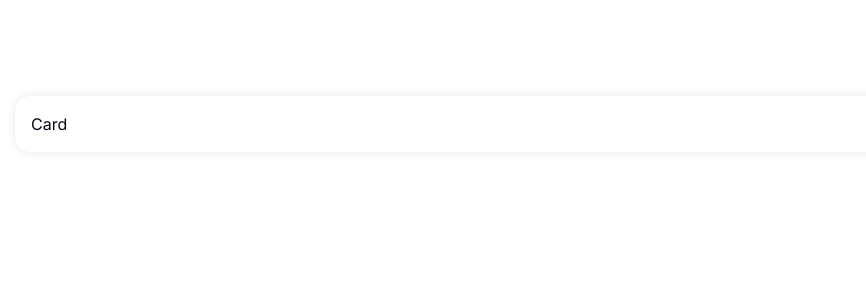
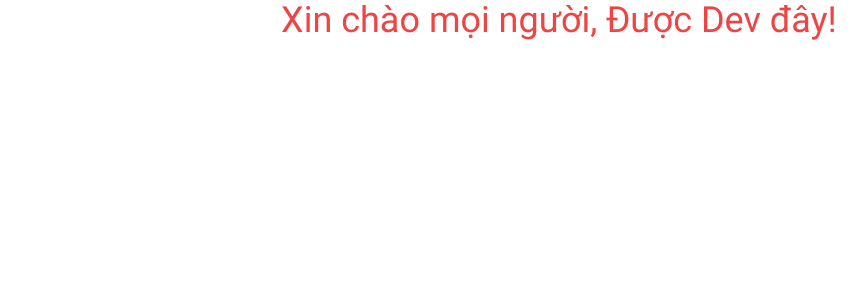
Before and after one commit to duthanhduoc/nextjs-free, a Next.js app in the folder client/: page / in a window 1280 px wide. Shown: the top 300 px of the page, without its empty margins (81-947 px from the left). Built offline with nearby package versions, Linux system fonts and the light colour scheme.

Commit message:
7. Sử dụng Fonts trong Next.js (Google Fonts, Local Fonts, Tailwind CSS)

```diff
--- a/client/src/app/layout.tsx
+++ b/client/src/app/layout.tsx
@@ -1,22 +1,38 @@
-import type { Metadata } from "next";
-import { Inter } from "next/font/google";
-import "./globals.css";
+import type { Metadata } from 'next'
+// import { Roboto } from 'next/font/google'
+import localFont from 'next/font/local'
 
-const inter = Inter({ subsets: ["latin"] });
+import './globals.css'
 
+// const roboto = Roboto({ subsets: ['vietnamese'], weight: ['100', '300'] })
+
+const myFont = localFont({
+  src: [
+    {
+      path: './Roboto-Thin.ttf',
+      weight: '100'
+    },
+    {
+      path: './Roboto-Regular.ttf',
+      weight: '400'
+    }
+  ],
+  display: 'swap',
+  variable: '--font-roboto'
+})
 export const metadata: Metadata = {
-  title: "Create Next App",
-  description: "Generated by create next app",
-};
+  title: 'Create Next App',
+  description: 'Generated by create next app'
+}
 
 export default function RootLayout({
-  children,
+  children
 }: Readonly<{
-  children: React.ReactNode;
+  children: React.ReactNode
 }>) {
   return (
-    <html lang="en">
-      <body className={inter.className}>{children}</body>
+    <html lang='en'>
+      <body className={`${myFont.variable}`}>{children}</body>
     </html>
-  );
+  )
 }
--- a/client/src/app/page.tsx
+++ b/client/src/app/page.tsx
@@ -1,123 +1,9 @@
-import Card from '@/app/Card'
-import { Button } from '@/components/ui/button'
-import { Input } from '@/components/ui/input'
-import Image from 'next/image'
-
 export default function Home() {
   return (
-    <main className='flex min-h-screen flex-col items-center justify-between p-24'>
-      <Card />
-      {/* <div className='z-10 max-w-5xl w-full items-center justify-between font-mono text-sm lg:flex'>
-        <p className='fixed left-0 top-0 flex w-full justify-center border-b border-gray-300 bg-gradient-to-b from-zinc-200 pb-6 pt-8 backdrop-blur-2xl dark:border-neutral-800 dark:bg-zinc-800/30 dark:from-inherit lg:static lg:w-auto  lg:rounded-xl lg:border lg:bg-gray-200 lg:p-4 lg:dark:bg-zinc-800/30'>
-          Xin chào các bạn, các bạn đang học Next.js từ kênh youtube Được Dev
-          <code className='font-mono font-bold'>src/app/page.tsx</code>
-        </p>
-        <Button className='p-10 text-mini' variant={'outline'}>
-          Mua khóa học Next.js
-        </Button>
-        <Input type='text' name='firstname' />
-
-        <div className='fixed bottom-0 left-0 flex h-48 w-full items-end justify-center bg-gradient-to-t from-white via-white dark:from-black dark:via-black lg:static lg:h-auto lg:w-auto lg:bg-none'>
-          <a
-            className='pointer-events-none flex place-items-center gap-2 p-8 lg:pointer-events-auto lg:p-0'
-            href='https://vercel.com?utm_source=create-next-app&utm_medium=appdir-template&utm_campaign=create-next-app'
-            target='_blank'
-            rel='noopener noreferrer'
-          >
-            By{' '}
-            <Image
-              src='/vercel.svg'
-              alt='Vercel Logo'
-              className='dark:invert'
-              width={100}
-              height={24}
-              priority
-            />
-          </a>
-          B
-        </div>
-      </div>
-
-      <div className="relative flex place-items-center before:absolute before:h-[300px] before:w-full sm:before:w-[480px] before:-translate-x-1/2 before:rounded-full before:bg-gradient-radial before:from-white before:to-transparent before:blur-2xl before:content-[''] after:absolute after:-z-20 after:h-[180px] after:w-full sm:after:w-[240px] after:translate-x-1/3 after:bg-gradient-conic after:from-sky-200 after:via-blue-200 after:blur-2xl after:content-[''] before:dark:bg-gradient-to-br before:dark:from-transparent before:dark:to-blue-700 before:dark:opacity-10 after:dark:from-sky-900 after:dark:via-[#0141ff] after:dark:opacity-40 before:lg:h-[360px] z-[-1]">
-        <Image
-          className='relative dark:drop-shadow-[0_0_0.3rem_#ffffff70] dark:invert'
-          src='/next.svg'
-          alt='Next.js Logo'
-          width={180}
-          height={37}
-          priority
-        />
-      </div>
-
-      <div className='mb-32 grid text-center lg:max-w-5xl lg:w-full lg:mb-0 lg:grid-cols-4 lg:text-left'>
-        <a
-          href='https://nextjs.org/docs?utm_source=create-next-app&utm_medium=appdir-template&utm_campaign=create-next-app'
-          className='group rounded-lg border border-transparent px-5 py-4 transition-colors hover:border-gray-300 hover:bg-gray-100 hover:dark:border-neutral-700 hover:dark:bg-neutral-800/30'
-          target='_blank'
-          rel='noopener noreferrer'
-        >
-          <h2 className={`mb-3 text-2xl font-semibold`}>
-            Docs{' '}
-            <span className='inline-block transition-transform group-hover:translate-x-1 motion-reduce:transform-none'>
-              -&gt;
-            </span>
-          </h2>
-          <p className={`m-0 max-w-[30ch] text-sm opacity-50`}>
-            Find in-depth information about Next.js features and API.
-          </p>
-        </a>
-
-        <a
-          href='https://nextjs.org/learn?utm_source=create-next-app&utm_medium=appdir-template-tw&utm_campaign=create-next-app'
-          className='group rounded-lg border border-transparent px-5 py-4 transition-colors hover:border-gray-300 hover:bg-gray-100 hover:dark:border-neutral-700 hover:dark:bg-neutral-800/30'
-          target='_blank'
-          rel='noopener noreferrer'
-        >
-          <h2 className={`mb-3 text-2xl font-semibold`}>
-            Learn{' '}
-            <span className='inline-block transition-transform group-hover:translate-x-1 motion-reduce:transform-none'>
-              -&gt;
-            </span>
-          </h2>
-          <p className={`m-0 max-w-[30ch] text-sm opacity-50`}>
-            Learn about Next.js in an interactive course with&nbsp;quizzes!
-          </p>
-        </a>
-
-        <a
-          href='https://vercel.com/templates?framework=next.js&utm_source=create-next-app&utm_medium=appdir-template&utm_campaign=create-next-app'
-          className='group rounded-lg border border-transparent px-5 py-4 transition-colors hover:border-gray-300 hover:bg-gray-100 hover:dark:border-neutral-700 hover:dark:bg-neutral-800/30'
-          target='_blank'
-          rel='noopener noreferrer'
-        >
-          <h2 className={`mb-3 text-2xl font-semibold`}>
-            Templates{' '}
-            <span className='inline-block transition-transform group-hover:translate-x-1 motion-reduce:transform-none'>
-              -&gt;
-            </span>
-          </h2>
-          <p className={`m-0 max-w-[30ch] text-sm opacity-50`}>
-            Explore starter templates for Next.js.
-          </p>
-        </a>
-
-        <a
-          href='https://vercel.com/new?utm_source=create-next-app&utm_medium=appdir-template&utm_campaign=create-next-app'
-          className='group rounded-lg border border-transparent px-5 py-4 transition-colors hover:border-gray-300 hover:bg-gray-100 hover:dark:border-neutral-700 hover:dark:bg-neutral-800/30'
-          target='_blank'
-          rel='noopener noreferrer'
-        >
-          <h2 className={`mb-3 text-2xl font-semibold`}>
-            Deploy{' '}
-            <span className='inline-block transition-transform group-hover:translate-x-1 motion-reduce:transform-none'>
-              -&gt;
-            </span>
-          </h2>
-          <p className={`m-0 max-w-[30ch] text-sm opacity-50 text-balance`}>
-            Instantly deploy your Next.js site to a shareable URL with Vercel.
-          </p>
-        </a>
-      </div> */}
+    <main>
+      <h1 className='font-sans text-4xl font-normal text-center'>
+        Xin chào mọi người, Được Dev đây!
+      </h1>
     </main>
   )
 }
--- a/client/tailwind.config.ts
+++ b/client/tailwind.config.ts
@@ -1,80 +1,83 @@
-import type { Config } from "tailwindcss"
+import type { Config } from 'tailwindcss'
 
 const config = {
-  darkMode: ["class"],
+  darkMode: ['class'],
   content: [
     './pages/**/*.{ts,tsx}',
     './components/**/*.{ts,tsx}',
     './app/**/*.{ts,tsx}',
-    './src/**/*.{ts,tsx}',
-	],
-  prefix: "",
+    './src/**/*.{ts,tsx}'
+  ],
+  prefix: '',
   theme: {
     container: {
       center: true,
-      padding: "2rem",
+      padding: '2rem',
       screens: {
-        "2xl": "1400px",
-      },
+        '2xl': '1400px'
+      }
     },
     extend: {
+      fontFamily: {
+        sans: ['var(--font-roboto)']
+      },
       colors: {
-        border: "hsl(var(--border))",
-        input: "hsl(var(--input))",
-        ring: "hsl(var(--ring))",
-        background: "hsl(var(--background))",
-        foreground: "hsl(var(--foreground))",
+        border: 'hsl(var(--border))',
+        input: 'hsl(var(--input))',
+        ring: 'hsl(var(--ring))',
+        background: 'hsl(var(--background))',
+        foreground: 'hsl(var(--foreground))',
         primary: {
-          DEFAULT: "hsl(var(--primary))",
-          foreground: "hsl(var(--primary-foreground))",
+          DEFAULT: 'hsl(var(--primary))',
+          foreground: 'hsl(var(--primary-foreground))'
         },
         secondary: {
-          DEFAULT: "hsl(var(--secondary))",
-          foreground: "hsl(var(--secondary-foreground))",
+          DEFAULT: 'hsl(var(--secondary))',
+          foreground: 'hsl(var(--secondary-foreground))'
         },
         destructive: {
-          DEFAULT: "hsl(var(--destructive))",
-          foreground: "hsl(var(--destructive-foreground))",
+          DEFAULT: 'hsl(var(--destructive))',
+          foreground: 'hsl(var(--destructive-foreground))'
         },
         muted: {
-          DEFAULT: "hsl(var(--muted))",
-          foreground: "hsl(var(--muted-foreground))",
+          DEFAULT: 'hsl(var(--muted))',
+          foreground: 'hsl(var(--muted-foreground))'
         },
         accent: {
-          DEFAULT: "hsl(var(--accent))",
-          foreground: "hsl(var(--accent-foreground))",
+          DEFAULT: 'hsl(var(--accent))',
+          foreground: 'hsl(var(--accent-foreground))'
         },
         popover: {
-          DEFAULT: "hsl(var(--popover))",
-          foreground: "hsl(var(--popover-foreground))",
+          DEFAULT: 'hsl(var(--popover))',
+          foreground: 'hsl(var(--popover-foreground))'
         },
         card: {
-          DEFAULT: "hsl(var(--card))",
-          foreground: "hsl(var(--card-foreground))",
-        },
+          DEFAULT: 'hsl(var(--card))',
+          foreground: 'hsl(var(--card-foreground))'
+        }
       },
       borderRadius: {
-        lg: "var(--radius)",
-        md: "calc(var(--radius) - 2px)",
-        sm: "calc(var(--radius) - 4px)",
+        lg: 'var(--radius)',
+        md: 'calc(var(--radius) - 2px)',
+        sm: 'calc(var(--radius) - 4px)'
       },
       keyframes: {
-        "accordion-down": {
-          from: { height: "0" },
-          to: { height: "var(--radix-accordion-content-height)" },
+        'accordion-down': {
+          from: { height: '0' },
+          to: { height: 'var(--radix-accordion-content-height)' }
         },
-        "accordion-up": {
-          from: { height: "var(--radix-accordion-content-height)" },
-          to: { height: "0" },
-        },
+        'accordion-up': {
+          from: { height: 'var(--radix-accordion-content-height)' },
+          to: { height: '0' }
+        }
       },
       animation: {
-        "accordion-down": "accordion-down 0.2s ease-out",
-        "accordion-up": "accordion-up 0.2s ease-out",
-      },
-    },
+        'accordion-down': 'accordion-down 0.2s ease-out',
+        'accordion-up': 'accordion-up 0.2s ease-out'
+      }
+    }
   },
-  plugins: [require("tailwindcss-animate")],
+  plugins: [require('tailwindcss-animate')]
 } satisfies Config
 
 export default config
```
Also changed, not shown: client/src/app/Roboto-Regular.ttf (added), client/src/app/Roboto-Thin.ttf (added).
